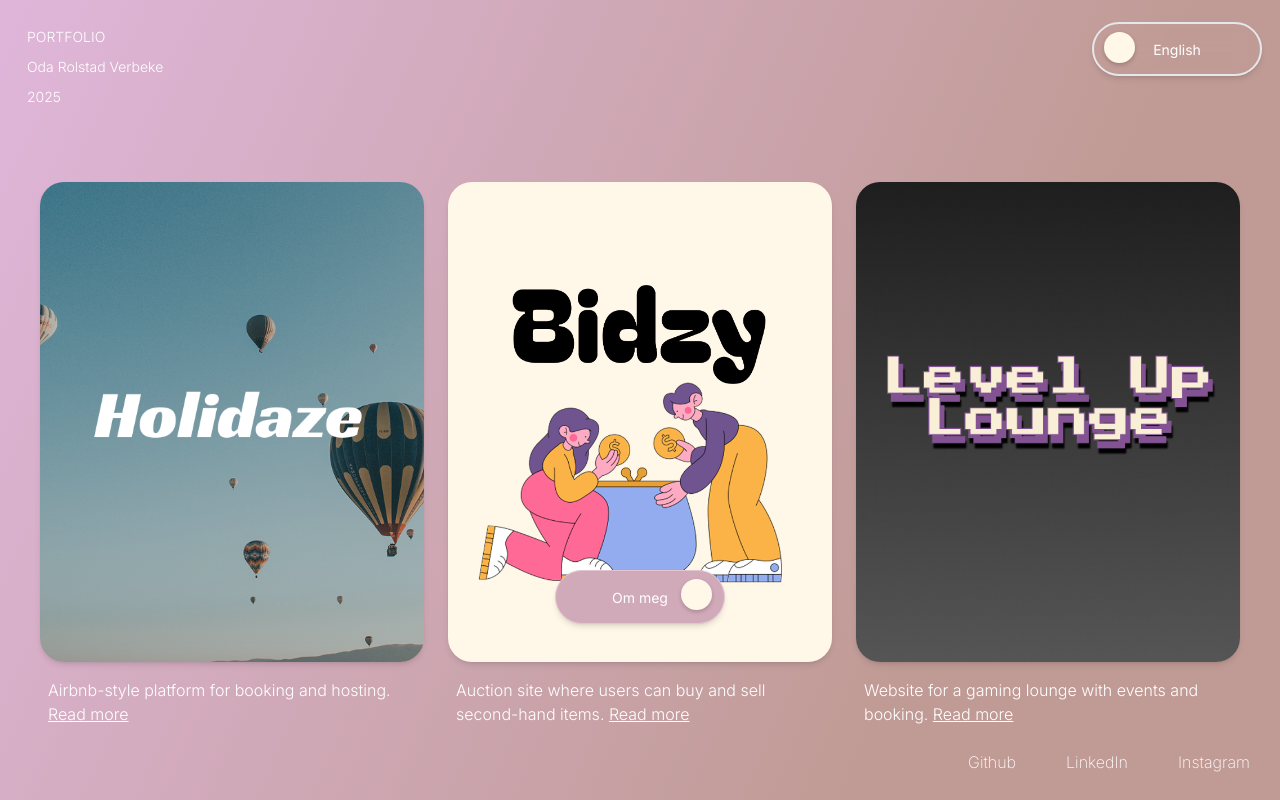
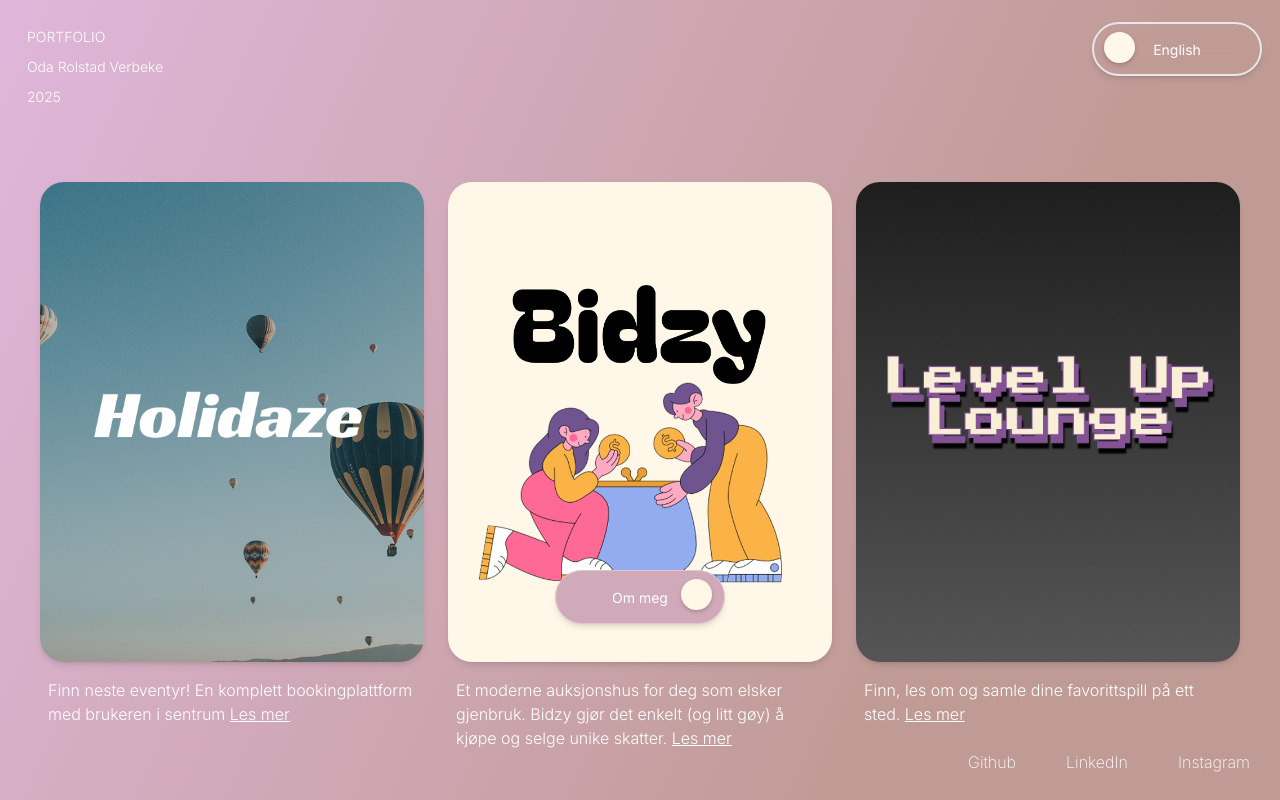
Before and after one commit to Kittypoda/Portfolio, a React (Vite) app: page /work in a window 1280 px wide. Built offline with nearby package versions, Linux system fonts and the light colour scheme; a web font is replaced by a local one.

Commit message:
teaser text ok

```diff
--- a/src/pages/Work.jsx
+++ b/src/pages/Work.jsx
@@ -21,7 +21,7 @@ function Work({ language }) {
       </div>
     ),
     customPaging: () => (
-      <div className="w-4 h-4 rounded-full bg-white hover:bg-[#FFF2D7] transition" />
+      <div className=" w-4 h-4 rounded-full bg-white hover:bg-[#FFF2D7] transition" />
     ),
   };
 
@@ -31,8 +31,8 @@ function Work({ language }) {
       alt: "Holidaze",
       link: "/holidaze",
       description: {
-        no: "Airbnb-lignende plattform for booking og vertskap.",
-        en: "Airbnb-style platform for booking and hosting.",
+        no: "Find your next adventure! A complete booking platform with the user in focus",
+        en: "Finn neste eventyr! En komplett bookingplattform med brukeren i sentrum",
       },
     },
     {
@@ -40,8 +40,8 @@ function Work({ language }) {
       alt: "Bidzy",
       link: "/bidzy",
       description: {
-        no: "Auksjonsside hvor brukere kan kjøpe og selge brukt.",
-        en: "Auction site where users can buy and sell second-hand items.",
+        no: "A modern auction house for lovers of secondhand gems.",
+        en: "Et moderne auksjonshus for deg som elsker gjenbruk. Bidzy gjør det enkelt (og litt gøy) å kjøpe og selge unike skatter.",
       },
     },
     {
@@ -49,8 +49,8 @@ function Work({ language }) {
       alt: "Level Up",
       link: "/leveluplounge",
       description: {
-        no: "Nettside for gaming lounge med arrangement og booking.",
-        en: "Website for a gaming lounge with events and booking.",
+        no: "Discover, read, and collect your favorite games in one place.",
+        en: "Finn, les om og samle dine favorittspill på ett sted.",
       },
     },
   ];
@@ -71,13 +71,13 @@ function Work({ language }) {
                   />
                 </div>
               </Link>
-              <p className="text-white text-center mt-4 px-6">
+              <p className="text-white text-center my-4 px-6">
                 {card.description[language]}{" "}
                 <Link
                   to={card.link}
-                  className="text-[#FFF2D7] underline hover:text-white"
+                  className=" underline hover:text-white"
                 >
-                  {language === "no" ? "Les mer" : "Read more"}
+                  {language === "en" ? "Les mer" : "Read more"}
                 </Link>
               </p>
             </div>
@@ -107,7 +107,7 @@ function Work({ language }) {
                 to={card.link}
                 className=" underline hover:text-white"
               >
-                {language === "no" ? "Les mer" : "Read more"}
+                {language === "en" ? "Les mer" : "Read more"}
               </Link>
             </p>
           </div>
```
